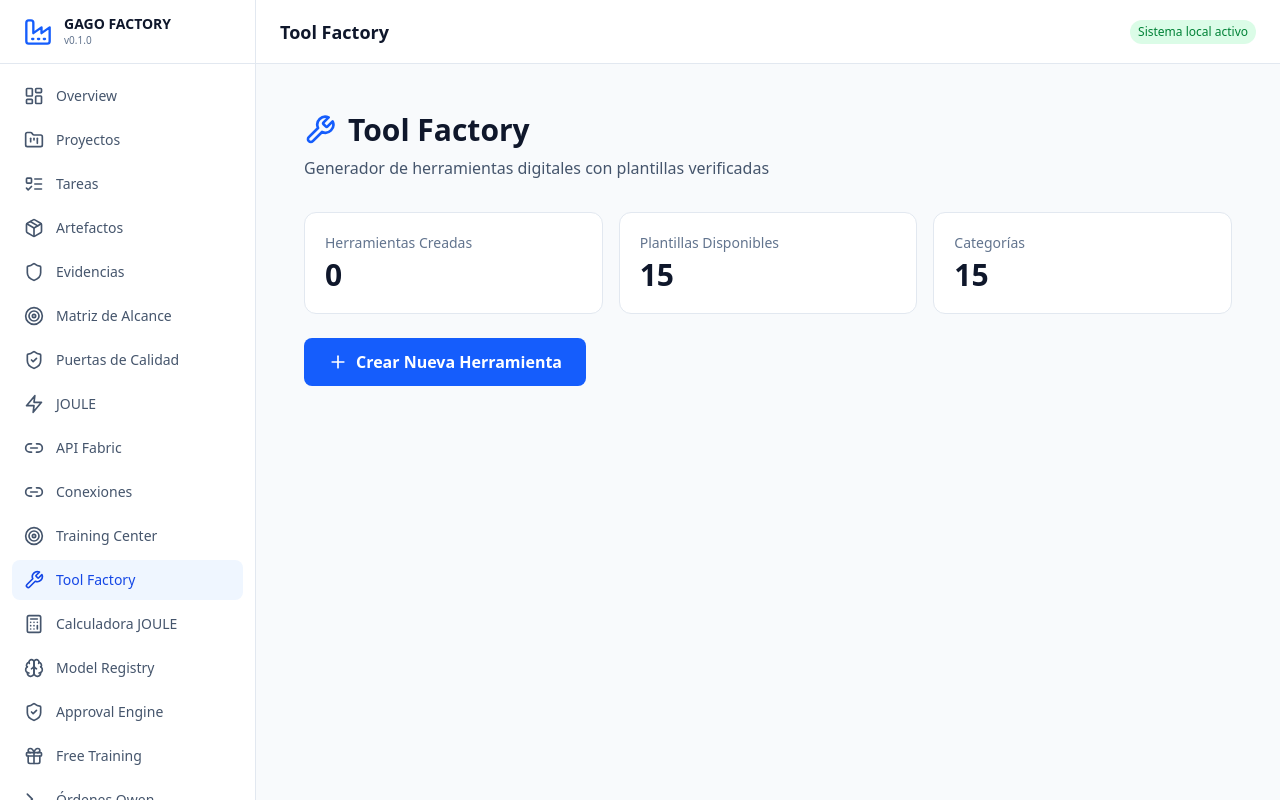
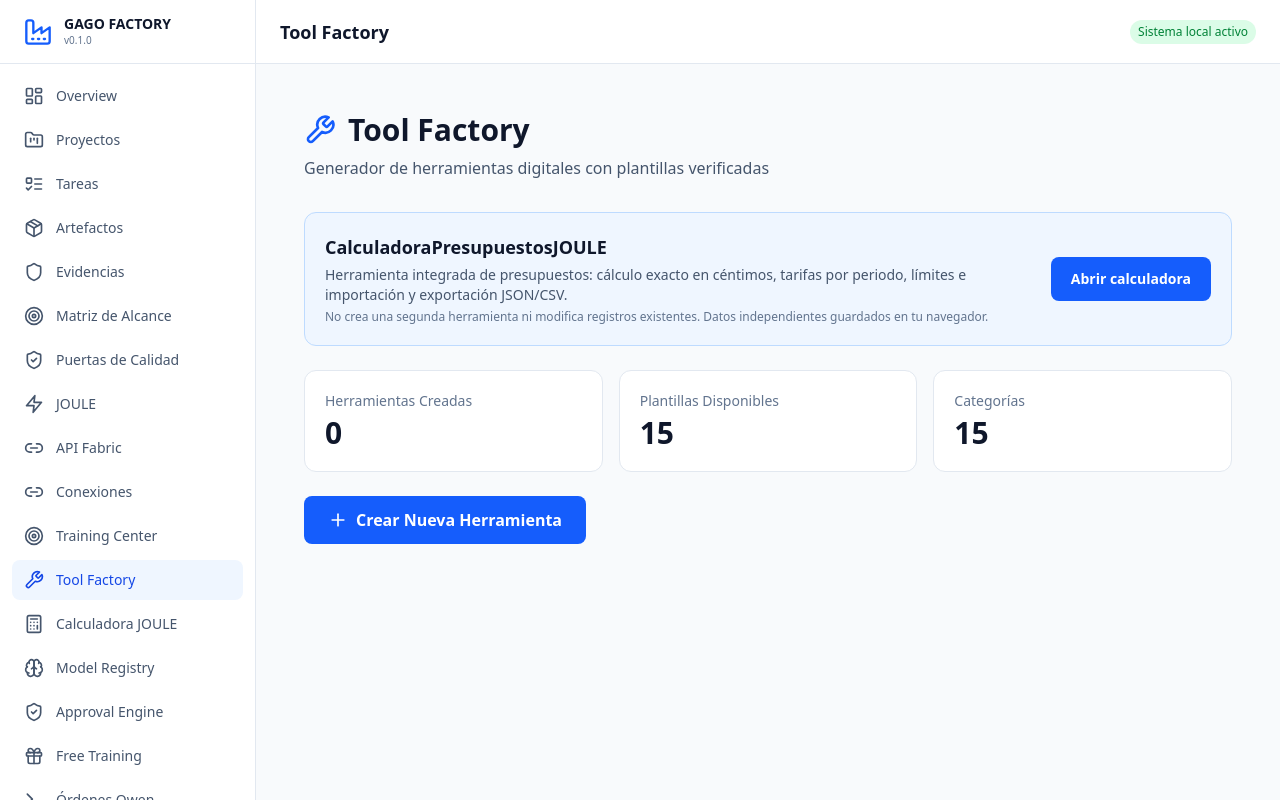
Before and after one commit to sae-space-ai/GAGO-OPEN-ARTIFACT-FACTORY, a React (Vite) app: page /tools in a window 1280 px wide. Built offline with nearby package versions, Linux system fonts and the light colour scheme.

Commit message:
feat(tool-factory): link existing budget manifests to integrated calculator without changing saved tools

```diff
--- a/src/pages/ToolFactory.tsx
+++ b/src/pages/ToolFactory.tsx
@@ -1,4 +1,5 @@
 import React, { useState } from 'react';
+import { Link } from 'react-router-dom';
 import { useData } from '../context/DataContext';
 import {
   createToolFromSpecification,
@@ -80,6 +81,21 @@ export default function ToolFactory() {
           Generador de herramientas digitales con plantillas verificadas
         </p>
       </div>
+
+      <section className="mb-6 flex flex-col gap-4 rounded-xl border border-blue-200 bg-blue-50 p-5 dark:border-blue-800 dark:bg-blue-950/30 md:flex-row md:items-center md:justify-between">
+        <div>
+          <h2 className="text-lg font-semibold text-slate-900 dark:text-white">CalculadoraPresupuestosJOULE</h2>
+          <p className="mt-1 text-sm text-slate-600 dark:text-slate-300">
+            Herramienta integrada de presupuestos: cálculo exacto en céntimos, tarifas por periodo, límites e importación y exportación JSON/CSV.
+          </p>
+          <p className="mt-1 text-xs text-slate-500 dark:text-slate-400">
+            No crea una segunda herramienta ni modifica registros existentes. Datos independientes guardados en tu navegador.
+          </p>
+        </div>
+        <Link to="/tools/calculadora-presupuestos-joule" className="shrink-0 rounded-lg bg-blue-600 px-5 py-3 text-center text-sm font-semibold text-white hover:bg-blue-700">
+          Abrir calculadora
+        </Link>
+      </section>
 
       {/* Estadísticas */}
       <div className="grid grid-cols-1 md:grid-cols-3 gap-4 mb-6">
@@ -419,6 +435,11 @@ export default function ToolFactory() {
                   <p>Versión: {tool.version}</p>
                   <p>Entradas: {tool.inputs.length} | Salidas: {tool.outputs.length}</p>
                 </div>
+                {(tool.category === 'budget_calculator' || tool.name?.toLowerCase().replace(/[^a-z0-9]/g, '') === 'calculadorapresupuestosjoule') && (
+                  <Link to="/tools/calculadora-presupuestos-joule" className="mt-3 inline-flex rounded-lg bg-blue-600 px-4 py-2 text-sm font-medium text-white hover:bg-blue-700">
+                    Abrir calculadora funcional
+                  </Link>
+                )}
               </div>
             ))}
           </div>
```
